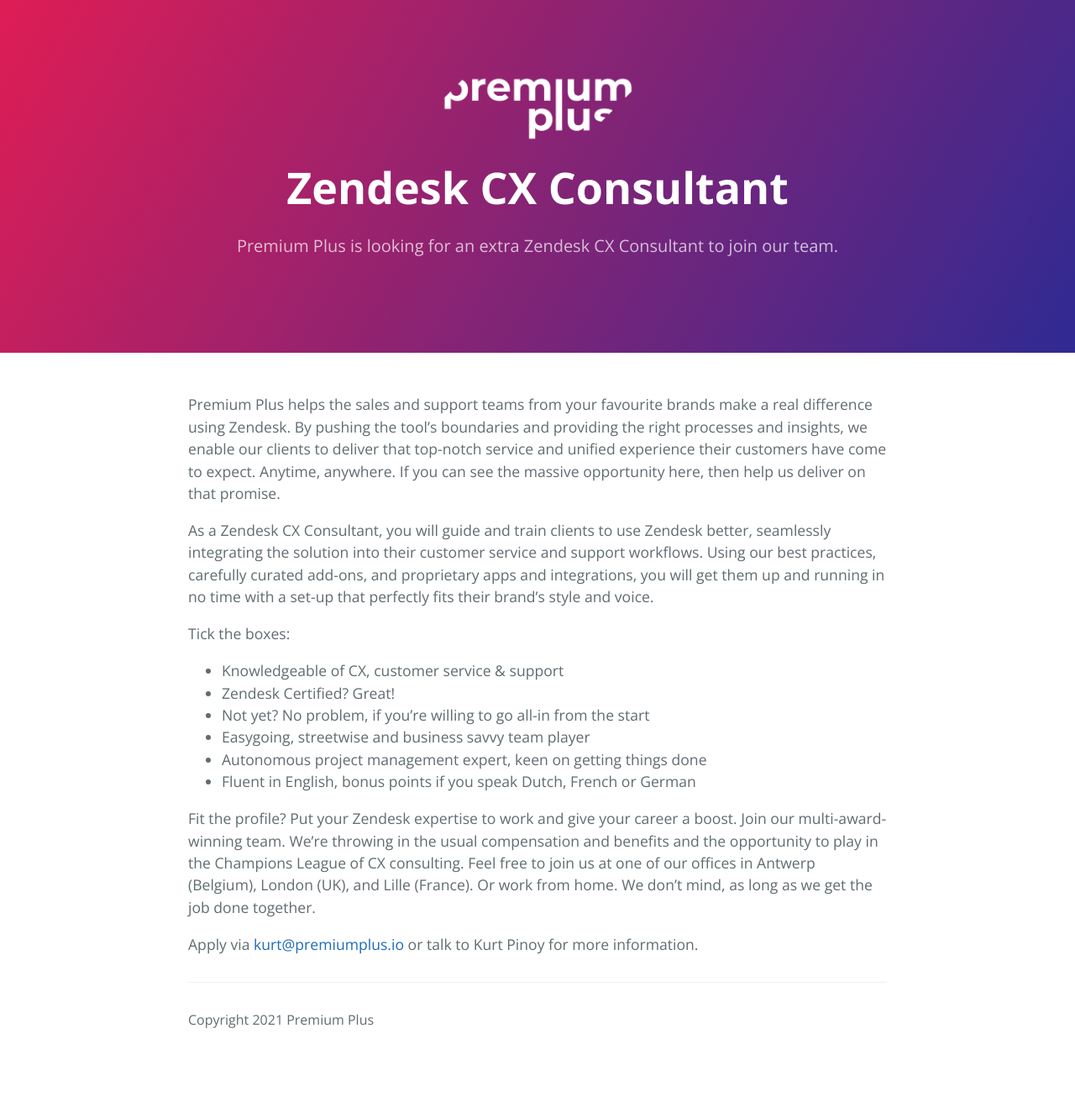
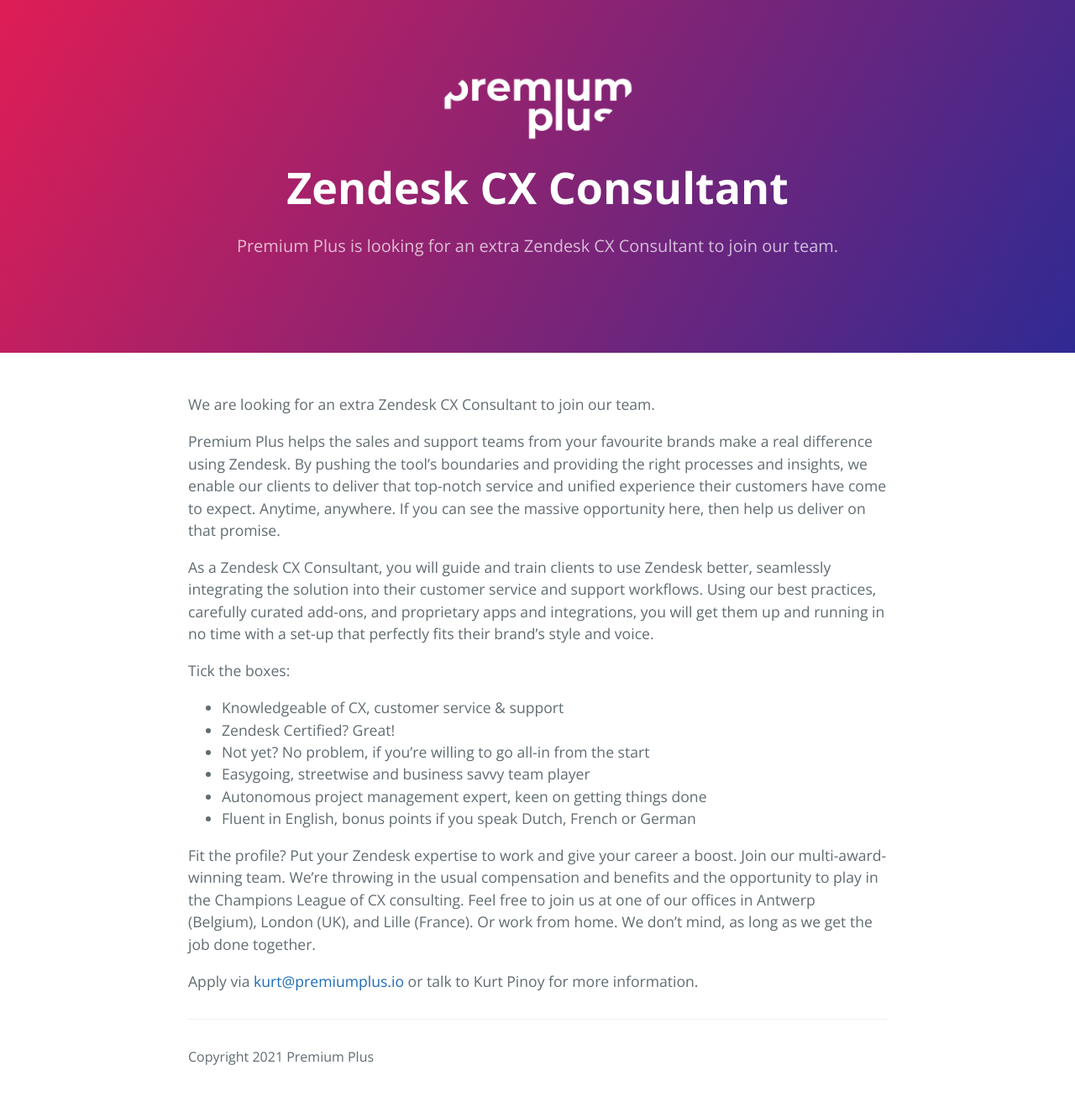
Before and after one commit to premium-plus-io/jobs, a Jekyll site: the page built from _posts/2021-04-13-cx-consultant.md, in a window 1280 px wide. Shown: the whole page at 84% size. Built offline with Jekyll 4.4.1, drawn with Linux system fonts in a browser that asks for light colours; before the commit the page ends 1274 px from its top, so only the background shows below that.

Commit message:
Update 2021-04-13-cx-consultant.md

```diff
--- a/_posts/2021-04-13-cx-consultant.md
+++ b/_posts/2021-04-13-cx-consultant.md
@@ -5,6 +5,7 @@
 tagline: Premium Plus is looking for an extra Zendesk CX Consultant to join our team.
 ---
 
+We are looking for an extra Zendesk CX Consultant to join our team.
 
 Premium Plus helps the sales and support teams from your favourite brands make a real difference using Zendesk. By pushing the tool's boundaries and providing the right processes and insights, we enable our clients to deliver that top-notch service and unified experience their customers have come to expect. Anytime, anywhere. If you can see the massive opportunity here, then help us deliver on that promise.
 
```
